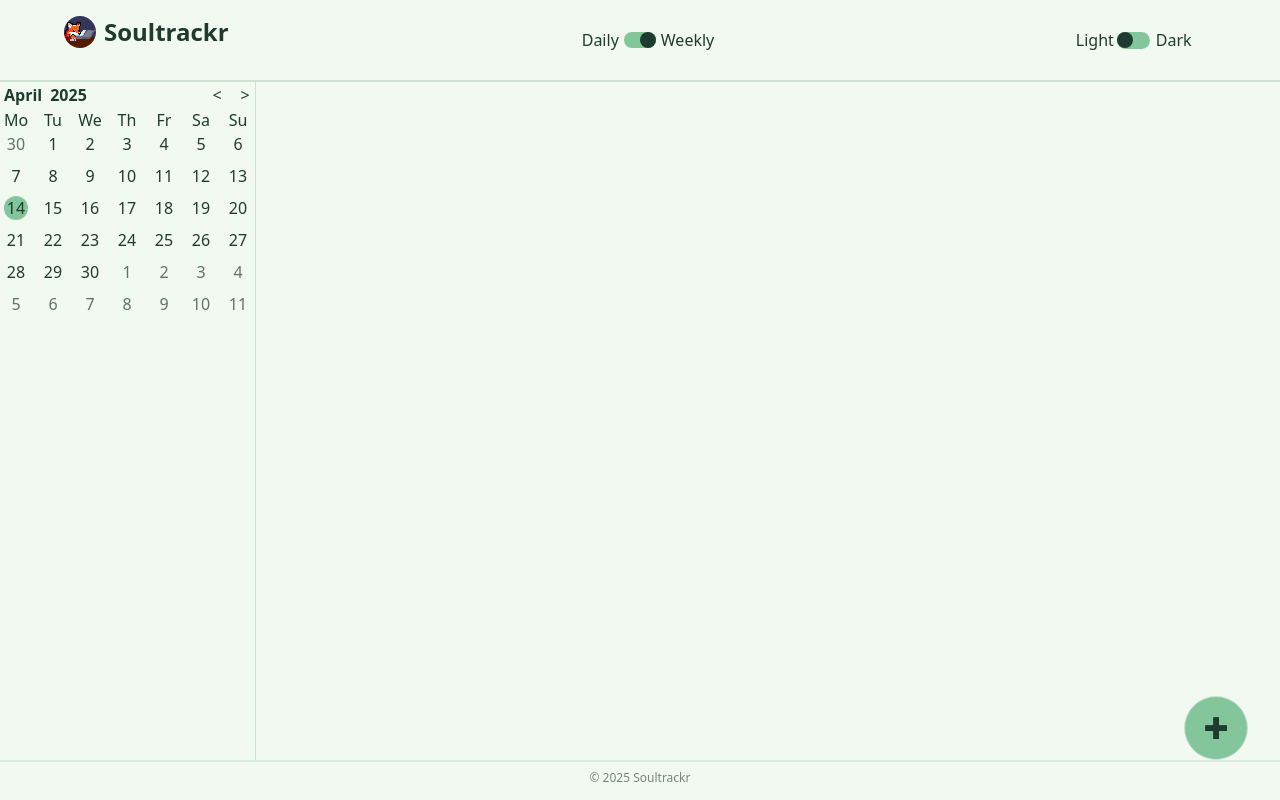
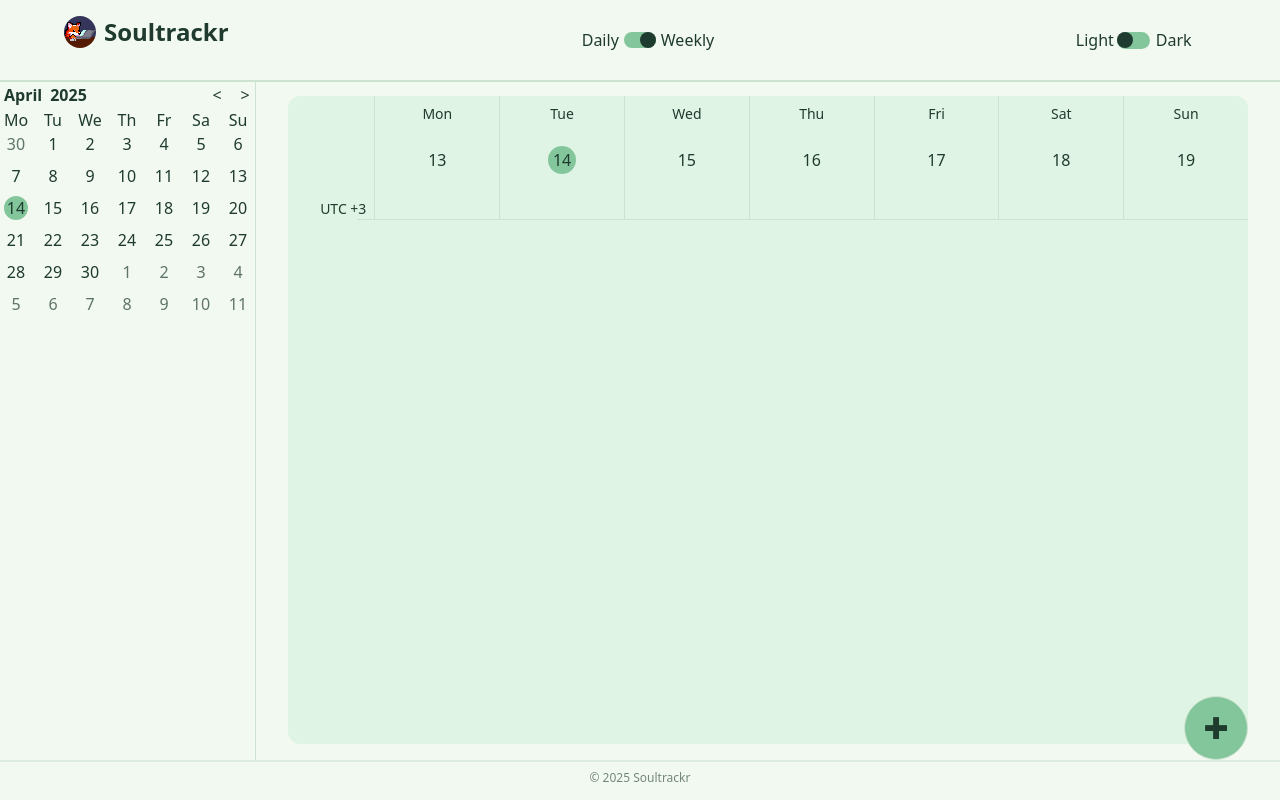
Before and after one commit to KitsuneTheDev/soultrackr, a React (Vite) app: page / in a window 1280 px wide. Built offline with nearby package versions, Linux system fonts and the light colour scheme.

Commit message:
feat: Weekly.jsx
- Weekly view calendar outer layout is added

```diff
--- a/src/components/Layout.jsx
+++ b/src/components/Layout.jsx
@@ -12,7 +12,7 @@ export default function Layout({ children }) {
             <aside className='sidebar absolute bg-day-bg dark:bg-night-bg w-[20%] h-[calc(100%-7.5rem)] top-20 border-r-1 border-t-2 border-day-border dark:border-night-border'>
                 <Calendar />
             </aside>
-            <main className={`flex-1 px-4 md:px-8 py-4 w-[80%] h-[100%]`}>
+            <main className={`fixed px-4 md:px-8 py-4 w-[80%] h-[calc(100%-7.5rem)] right-0 bottom-10`}>
                 { children }
                 <Modal></Modal>
                 <AddTaskButton.Floating />
--- a/src/components/Weekly.jsx
+++ b/src/components/Weekly.jsx
@@ -1,3 +1,63 @@
+import { useCalendar } from '../context/CalendarContext.jsx';
+import dayjs from 'dayjs';
+
+
 export default function Weekly() {
-    return null;
+
+    const { calendarDate } = useCalendar();
+    const todayDateIndex = dayjs().date();
+    console.log("today date index is -->", todayDateIndex);
+    console.log("calendar day is -->", calendarDate.startOf('week').date());
+
+    return(
+        <div
+        className={`main-calendar-layout w-[100%] h-[100%] rounded-xl
+        bg-day-surface dark:bg-night-surface`}>
+            <div
+            className={`relative main-calendar-top
+            h-fit w-full`}>
+                <div
+                className='days-container hover:cursor-default ml-[9%]
+                h-[77%] w-[91%]
+                grid grid-rows-1 grid-cols-7'>
+                    {['Mon', 'Tue', 'Wed', 'Thu', 'Fri', 'Sat', 'Sun'].map((day, index) => {
+                        const dayIndex = calendarDate.startOf('week').date() + index;
+                        return(
+                            <div
+                            key={index}
+                            className='col-span-1 row-span-1 flex flex-col justify-center items-center border-l-1 border-day-border dark:border-night-border'>
+                                <div className='day-name-container w-full h-[20%] text-sm text-center pt-2'>{day}</div>
+                                <div className='day-index-container w-full h-[80%] pt-7 flex items-center justify-center'>
+                                    <span
+                                    className={`w-7 h-7 rounded-full flex items-center justify-center
+                                    ${dayIndex === todayDateIndex ? `bg-day-accent dark:bg-night-accent` : ``}`}>
+                                        {dayIndex}
+                                    </span>
+                                </div>
+                            </div>
+                        );
+                    })}
+                </div>
+                <div
+                className={`event-container grid grid-cols-7 grid-rows-1 h-[33%] min-h-10 ml-[9%] border-b-1 border-day-border dark:border-night-border`}>
+                    {[...Array(7)].map((_, index) => {
+                        return(
+                            <div key={index} className='col-span-1 row-span-1 border-l-1 border-day-border dark:border-night-border'></div>
+                        );
+                    })}
+                </div>
+                <div className='absolute top-0 date-type-container w-[9%] h-full grid grid-cols-1 grid-rows-10'>
+                    <span className='col-span-1 row-span-8'></span>
+                    <span className='col-span-1 row-span-2 grid grid-cols-10 grid-rows-1 relative'>
+                        <span className='col-span-10 row-span-1 flex justify-end items-end pr-2 text-sm'>UTC +3</span>
+                        <span className='col-span-2 row-span-1 col-start-9 border-b-1 border-day-border dark:border-night-border'></span>
+                    </span>
+                </div>
+            </div>
+            <div
+            className={`main-calendar-bottom`}>
+
+            </div>
+        </div>
+    );
 }
```
